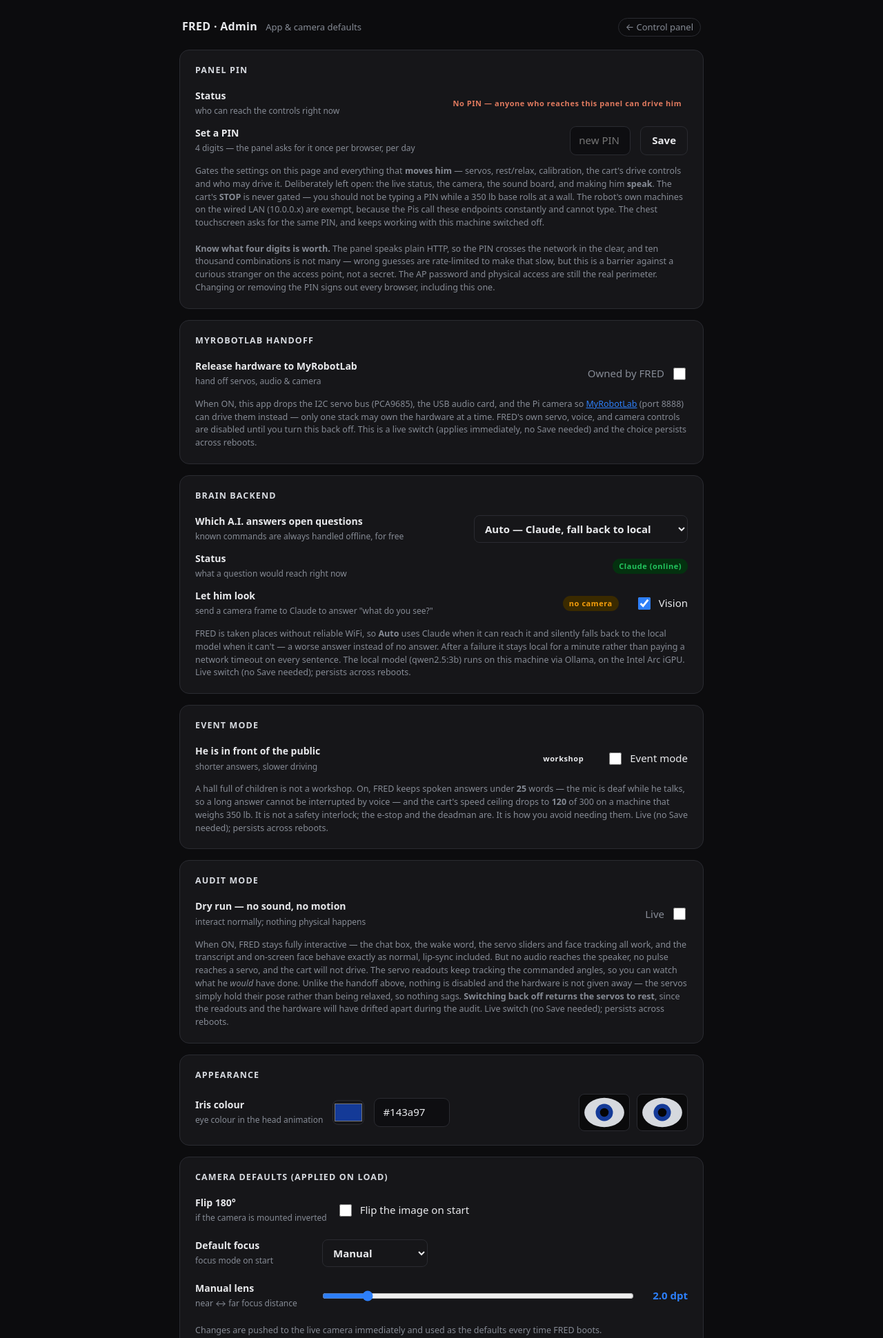
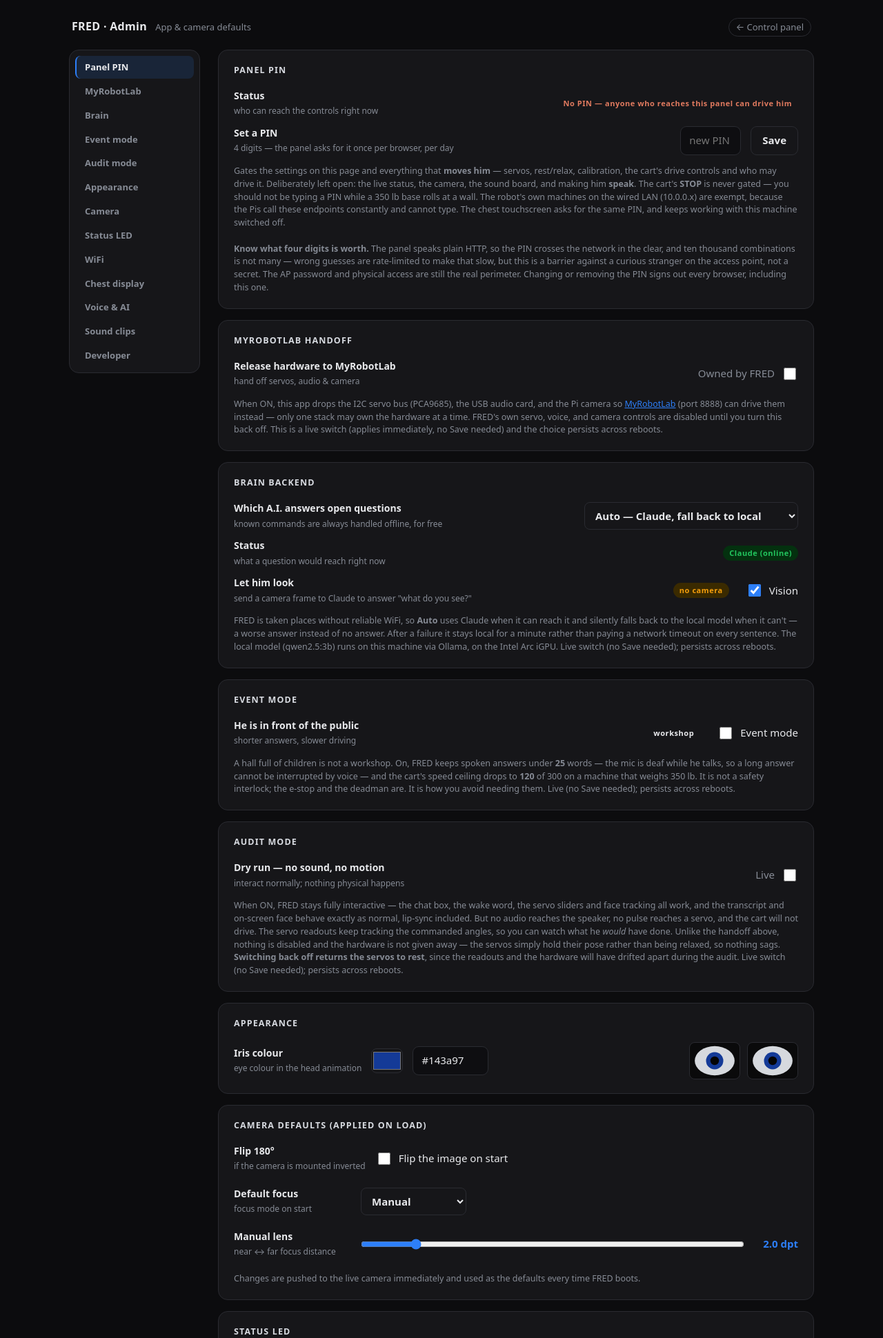
Before and after one commit to nledevil/Project-FRED, a Flask app: page /admin in a window 1280 px wide. Shown: the top 1940 px of the page at 69% size. Run offline with Flask 3, Linux system fonts and the light colour scheme; data that the repository does not hold is empty.

Commit message:
Give the admin page a desktop, not just a phone fix
The redesign left the admin page visibly untouched on a desktop: the
responsive work was all below 640px, so on the screen most people open
it on it was still fifteen sections in one narrow scroll — a place to
lose things, and it read as "nothing changed" because nothing visible
had.

Now: a sticky rail of section links beside the cards, in a 1080px
shell. The rail is plain anchors, so jumping works with JS off; the
scrollspy that lights the section you are reading is decoration on
top, and every section carries an id, so #wifi in a URL lands on the
WiFi card with its heading visible (scroll-margin-top, not a magic
offset). Below 900px the rail disappears and the phone keeps its
stack and sticky save bar.

Verified the same way as the rest: screenshots at 1280 and 390, rail
and scrollspy live in one, stack and save bar intact in the other.

Co-Authored-By: Claude Fable 5 <noreply@anthropic.com>

```diff
--- a/web/templates/admin.html
+++ b/web/templates/admin.html
@@ -7,7 +7,32 @@
 <link rel="stylesheet" href="/static/ui.css">
 <style>
   /* Page layout only — what things look like lives in /static/ui.css. */
-  .app { max-width:760px; margin:0 auto; }
+  .app { max-width:1080px; margin:0 auto; }
+
+  /* Desktop: a sticky rail of section links beside the cards, because
+     fifteen sections in one scroll is a place to lose things. The rail is
+     position:sticky so it never needs its own scrollbar plumbing, and the
+     links are plain anchors so everything works with JS off — the scrollspy
+     highlight is decoration on top. On narrow screens the rail disappears
+     and the phone keeps its stack + sticky save bar. */
+  .shell { display:grid; grid-template-columns:190px minmax(0,1fr); gap:26px;
+           align-items:start; }
+  .secnav { position:sticky; top:16px; display:flex; flex-direction:column;
+            gap:2px; padding:8px; background:var(--panel);
+            border:1px solid var(--border); border-radius:14px; }
+  .secnav a { color:var(--mut); text-decoration:none; font-size:13px;
+              font-weight:600; padding:7px 12px; border-radius:8px;
+              border-left:2px solid transparent; }
+  .secnav a:hover { color:var(--fg); background:rgba(255,255,255,.04); }
+  .secnav a.on { color:var(--fg); background:rgba(45,127,249,.14);
+                 border-left-color:var(--accent); }
+  .content { min-width:0; }
+  /* Anchored jumps land with the heading visible, not under the top edge. */
+  section.panel { scroll-margin-top:14px; }
+  @media (max-width:899px) {
+    .shell { display:block; }
+    .secnav { display:none; }
+  }
   .panel { padding:20px 22px; margin-bottom:16px; }
   .phead { margin-bottom:18px; }
 
@@ -91,7 +116,25 @@
     <a class="back" href="/">← Control panel</a>
   </div>
 
-  <section class="panel">
+  <div class="shell">
+    <nav class="secnav" aria-label="Settings sections">
+      <a href="#sec-pin" data-sec="sec-pin">Panel PIN</a>
+      <a href="#sec-handoff" data-sec="sec-handoff">MyRobotLab</a>
+      <a href="#sec-brain" data-sec="sec-brain">Brain</a>
+      <a href="#sec-event" data-sec="sec-event">Event mode</a>
+      <a href="#sec-audit" data-sec="sec-audit">Audit mode</a>
+      <a href="#sec-appearance" data-sec="sec-appearance">Appearance</a>
+      <a href="#sec-camera" data-sec="sec-camera">Camera</a>
+      <a href="#sec-led" data-sec="sec-led">Status LED</a>
+      <a href="#sec-wifi" data-sec="sec-wifi">WiFi</a>
+      <a href="#sec-display" data-sec="sec-display">Chest display</a>
+      <a href="#sec-voice" data-sec="sec-voice">Voice &amp; AI</a>
+      <a href="#sec-clips" data-sec="sec-clips">Sound clips</a>
+      <a href="#sec-dev" data-sec="sec-dev">Developer</a>
+    </nav>
+    <div class="content">
+
+  <section class="panel" id="sec-pin">
     <p class="phead">Panel PIN</p>
     <div class="row" style="margin-bottom:12px">
       <div class="label"><b>Status</b><span>who can reach the controls right now</span></div>
@@ -123,7 +166,7 @@
        Changing or removing the PIN signs out every browser, including this one.</p>
   </section>
 
-  <section class="panel">
+  <section class="panel" id="sec-handoff">
     <p class="phead">MyRobotLab handoff</p>
     <div class="row" style="margin-bottom:12px">
       <div class="label"><b>Release hardware to MyRobotLab</b>
@@ -139,7 +182,7 @@
        live switch (applies immediately, no Save needed) and the choice persists across reboots.</p>
   </section>
 
-  <section class="panel">
+  <section class="panel" id="sec-brain">
     <p class="phead">Brain backend</p>
     <div class="row" style="margin-bottom:12px">
       <div class="label"><b>Which A.I. answers open questions</b>
@@ -171,7 +214,7 @@
        Ollama, on the Intel Arc iGPU. Live switch (no Save needed); persists across reboots.</p>
   </section>
 
-  <section class="panel">
+  <section class="panel" id="sec-event">
     <p class="phead">Event mode</p>
     <div class="row" style="margin-bottom:12px">
       <div class="label"><b>He is in front of the public</b>
@@ -188,7 +231,7 @@
        are. It is how you avoid needing them. Live (no Save needed); persists across reboots.</p>
   </section>
 
-  <section class="panel">
+  <section class="panel" id="sec-audit">
     <p class="phead">Audit mode</p>
     <div class="row" style="margin-bottom:12px">
       <div class="label"><b>Dry run — no sound, no motion</b>
@@ -208,7 +251,7 @@
        persists across reboots.</p>
   </section>
 
-  <section class="panel">
+  <section class="panel" id="sec-appearance">
     <p class="phead">Appearance</p>
     <div class="row">
       <div class="label"><b>Iris colour</b><span>eye colour in the head animation</span></div>
@@ -226,7 +269,7 @@
     </div>
   </section>
 
-  <section class="panel">
+  <section class="panel" id="sec-camera">
     <p class="phead">Camera defaults (applied on load)</p>
     <div class="row">
       <div class="label"><b>Flip 180°</b><span>if the camera is mounted inverted</span></div>
@@ -248,7 +291,7 @@
        defaults every time FRED boots.</p>
   </section>
 
-  <section class="panel">
+  <section class="panel" id="sec-led">
     <p class="phead">Status LED</p>
     <div class="row">
       <div class="label"><b>Camera indicator</b><span>red LED on the head</span></div>
@@ -258,7 +301,7 @@
        with the 🔴 LED toggle on the control panel.</p>
   </section>
 
-  <section class="panel">
+  <section class="panel" id="sec-wifi">
     <p class="phead">WiFi</p>
     <div class="row">
       <div class="label"><b>FRED&rsquo;s hotspot</b><span>the network he hosts, for a phone</span></div>
@@ -290,7 +333,7 @@
        needs a keyboard and a monitor at the venue to get back on.</p>
   </section>
 
-  <section class="panel">
+  <section class="panel" id="sec-display">
     <p class="phead">Chest display</p>
     <div class="row">
       <div class="label"><b>Display Pi</b><span>IP address &amp; control port</span></div>
@@ -324,7 +367,7 @@
        <b>LAN-only — plain HTTP; don't forward this port.</b></p>
   </section>
 
-  <section class="panel">
+  <section class="panel" id="sec-voice">
     <p class="phead">Voice &amp; AI</p>
     <div class="row">
       <div class="label"><b>Wake word at boot</b><span>“Hey FRED” listener</span></div>
@@ -366,7 +409,7 @@
        no reboot needed.</p>
   </section>
 
-  <section class="panel">
+  <section class="panel" id="sec-clips">
     <p class="phead">Terminator clips</p>
     <p class="hint" style="margin:-8px 0 16px">When terminator mode is engaged (red LED),
        FRED plays one of these at random instead of a synthesized catchphrase. Short clips
@@ -378,7 +421,7 @@
     <div class="cliplist" id="clipList"></div>
   </section>
 
-  <section class="panel">
+  <section class="panel" id="sec-dev">
     <p class="phead">Developer</p>
     <div class="row">
       <div class="label"><b>Claude terminal</b><span>browser shell on any of the three</span></div>
@@ -403,6 +446,8 @@
     <button onclick="resetDefaults()">↺ Reset to defaults</button>
     <span class="spacer"></span>
   </div>
+    </div><!-- /.content -->
+  </div><!-- /.shell -->
 </div>
 <div id="toast"></div>
 
@@ -905,6 +950,29 @@ load();
 refreshDisplay();
 refreshUplink();
 seedApName();
+
+// ---- section rail scrollspy --------------------------------------------
+// Decoration on top of plain anchors: the link whose section is nearest the
+// top of the viewport gets lit. IntersectionObserver so it costs nothing
+// while nobody scrolls.
+(function () {
+  const links = document.querySelectorAll('.secnav a[data-sec]');
+  if (!links.length || !('IntersectionObserver' in window)) return;
+  const byId = {};
+  for (const a of links) byId[a.dataset.sec] = a;
+  const seen = new Map();
+  const io = new IntersectionObserver(entries => {
+    for (const e of entries) seen.set(e.target.id, e.isIntersecting ? e.boundingClientRect.top : Infinity);
+    let best = null, bestTop = Infinity;
+    for (const [id, top] of seen) {
+      const t = Math.abs(top);
+      if (top !== Infinity && t < bestTop) { best = id; bestTop = t; }
+    }
+    if (!best) return;
+    for (const a of links) a.classList.toggle('on', a.dataset.sec === best);
+  }, { rootMargin: '-10% 0px -70% 0px' });
+  for (const sec of document.querySelectorAll('section.panel[id]')) io.observe(sec);
+})();
 </script>
 </body>
 </html>
```
